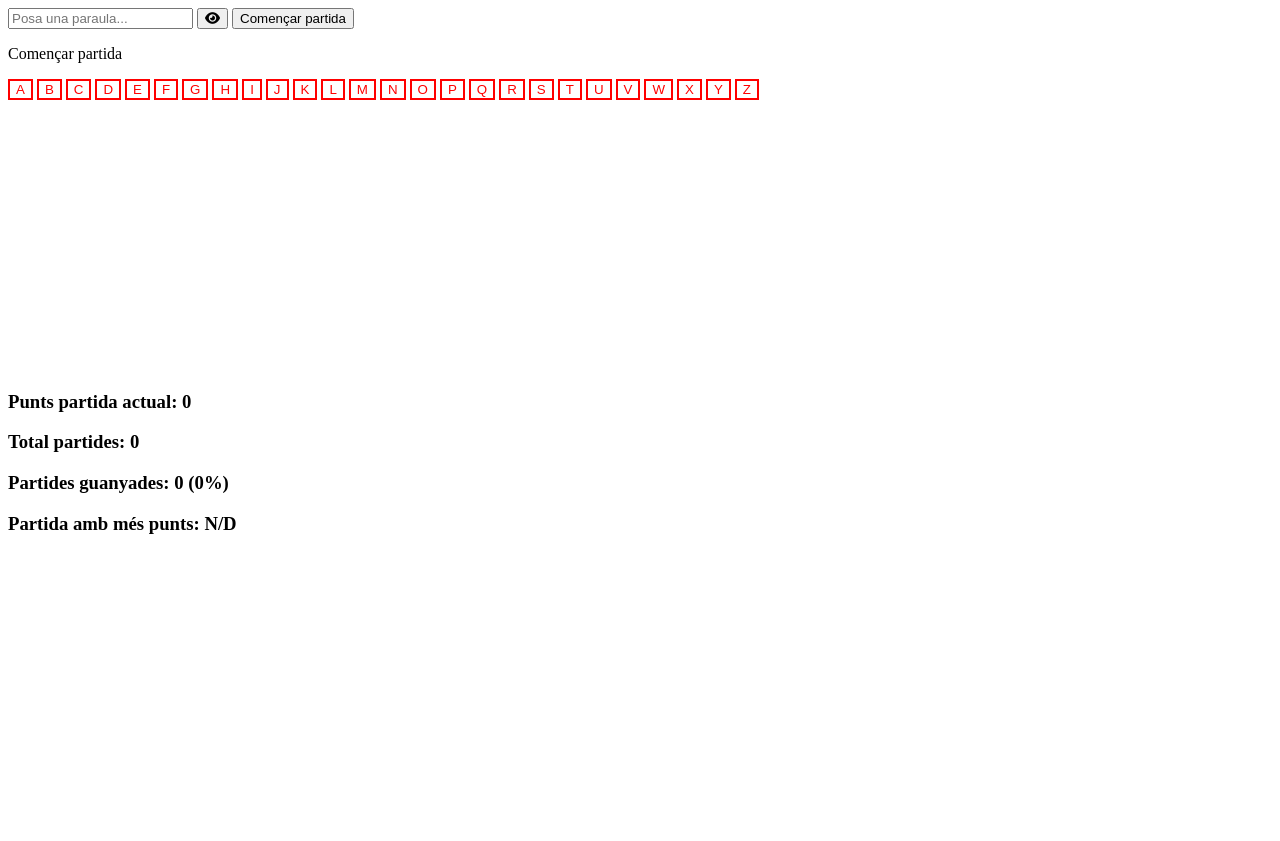
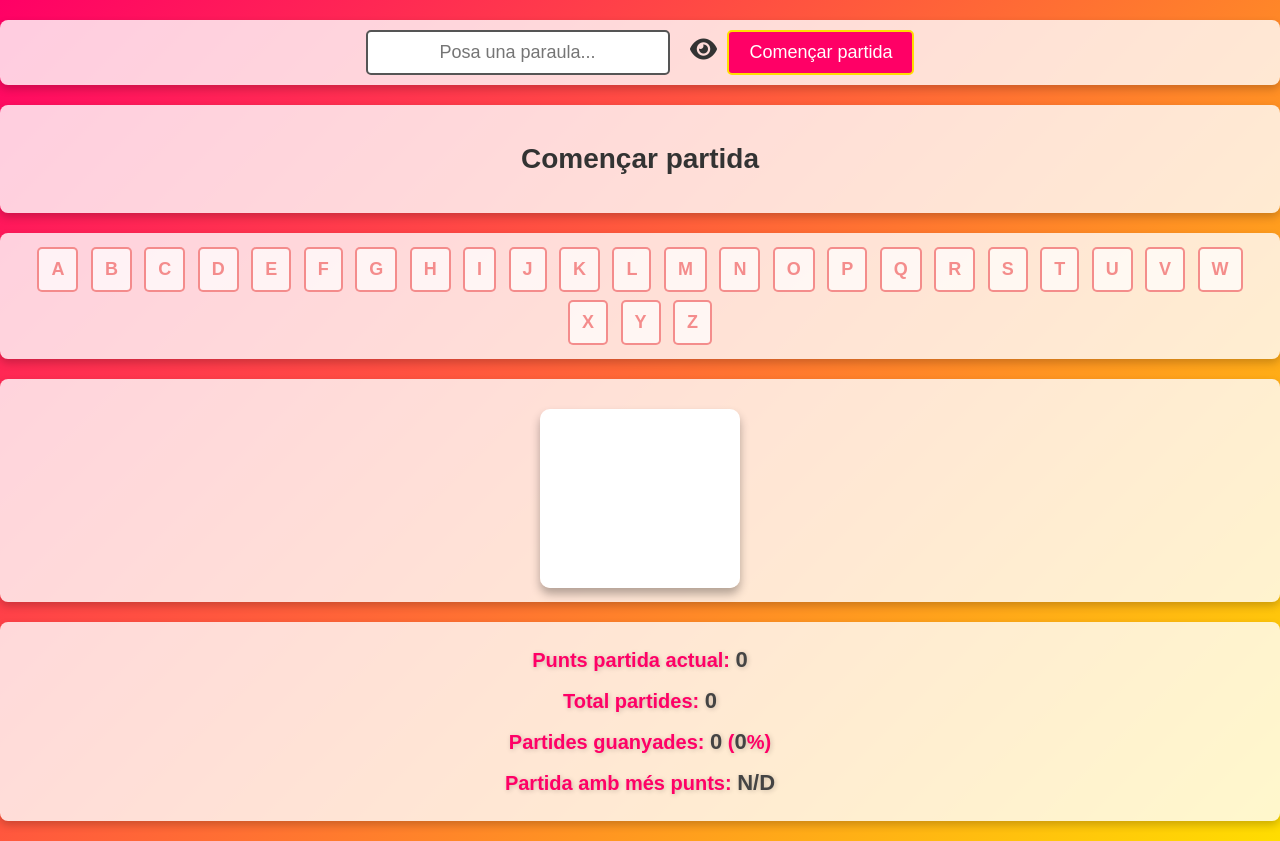
Before and after one commit to danisancheziticbcn/joc-del-penjat, a plain HTML site: page index.html in a window 1280 px wide. Before the commit the page ends 800 px from the top, so only its background shows below. Drawn offline with Linux system fonts and the light colour scheme.

Commit message:
joc finalitzat

```diff
--- a/style/style.css
+++ b/style/style.css
@@ -1,29 +1,151 @@
-
-img{
-    border: black;
+/* Estilos Generales */
+body {
+    font-family: 'Arial', sans-serif;
+    background: linear-gradient(135deg, #f06, #ffdd00);
+    color: #333;
+    text-align: center;
+    margin: 0;
+    padding: 0;
 }
 
-.paraula_secreta{
-    size: 30px;
+h3 {
+    font-size: 20px;
+    color: #444;
+    margin: 15px 0;
+    font-weight: 500;
+}
+
+/* Secciones */
+section {
+    margin: 20px 0;
+    padding: 10px;
+    background-color: rgba(255, 255, 255, 0.8);
+    border-radius: 8px;
+    box-shadow: 0px 4px 8px rgba(0, 0, 0, 0.2);
+}
+
+/* Input y Botones de Inicio */
+#paraulaSecreta {
+    background-color: #FFF;
+    border: 2px solid #555;
+    padding: 10px;
+    border-radius: 5px;
+    font-size: 18px;
+    color: #333;
+    width: 280px;
+    text-align: center;
+    margin-right: 10px;
+}
+
+#paraulaSecreta:focus {
+    border-color: #f06;
+    outline: none;
+}
+
+/* Botón Ojo */
+#buttonull {
+    background-color: transparent;
+    border: none;
+    font-size: 24px;
+    cursor: pointer;
+    color: #333;
+    transition: color 0.3s;
+}
+
+#buttonull:hover {
+    color: #f06;
+}
+
+/* Botón Començar Partida */
+#buttonstart {
+    background-color: #f06;
+    border: 2px solid #ffdd00;
+    color: white;
+    font-size: 18px;
+    padding: 10px 20px;
+    border-radius: 5px;
+    cursor: pointer;
+    transition: all 0.3s;
+}
+
+#buttonstart:hover {
+    background-color: #ffdd00;
+    color: #333;
+}
+
+#buttonstart:disabled {
+    background-color: rgba(240, 96, 96, 0.5);
+    border-color: rgba(255, 221, 0, 0.5);
+    color: #fff;
+}
+
+/* Texto de la Palabra Actual */
+.paraula_secreta {
+    font-size: 28px;
+    font-weight: bold;
+    color: #333;
     letter-spacing: 0px;
     transition: letter-spacing 0.5s ease-in-out;
 }
 
+
+/* Botones de Letras */
+button[id^="boto"] {
+    font-size: 18px;
+    font-weight: bold;
+    padding: 10px 12px;
+    border-radius: 5px;
+    margin: 4px;
+    transition: all 0.3s;
+}
+
+/* Botón Habilitado */
 .boto-habilitat {
-    color: black;
-    border: 2px solid black;
-    background-color: white;
+    color: #333;
+    border: 2px solid #333;
+    background-color: #fff;
     cursor: pointer;
 }
 
-.boto-deshabilitat {
-    color: red;
-    border: 2px solid red;
-    background-color: white;
+.boto-habilitat:hover {
+    background-color: #ffdd00;
+    color: #333;
+    border-color: #f06;
 }
 
+/* Botón Deshabilitado */
+.boto-deshabilitat {
+    color: rgba(240, 96, 96, 0.7);
+    border: 2px solid rgba(240, 96, 96, 0.7);
+    background-color: rgba(255, 255, 255, 0.7);
+}
+
+/* Botón Seleccionado */
 .boto-seleccionat {
-    color: red;
-    border: 2px solid red;
-    background-color: white;
+    color: #f06;
+    border: 2px solid #f06;
+    background-color: rgba(240, 96, 96, 0.1);
 }
+
+/* Imagen del Ahorcado */
+#imatge {
+    width: 200px;
+    margin-top: 20px;
+    border-radius: 10px;
+    box-shadow: 0px 6px 10px rgba(0, 0, 0, 0.3);
+}
+
+/* Puntuaciones */
+#puntsActuals, #totalPartides, #partidesGuanyades, #percentatgeGuanyades, #millorPartida {
+    font-size: 22px;
+    color: #444;
+    font-weight: bold;
+}
+
+/* Sección de Estadísticas */
+section h3 {
+    color: #f06;
+    text-shadow: 1px 1px 5px rgba(0, 0, 0, 0.2);
+    font-weight: bold;
+    margin-top: 15px;
+}
```
Also changed, not shown: index.html (+0 -1 lines).
